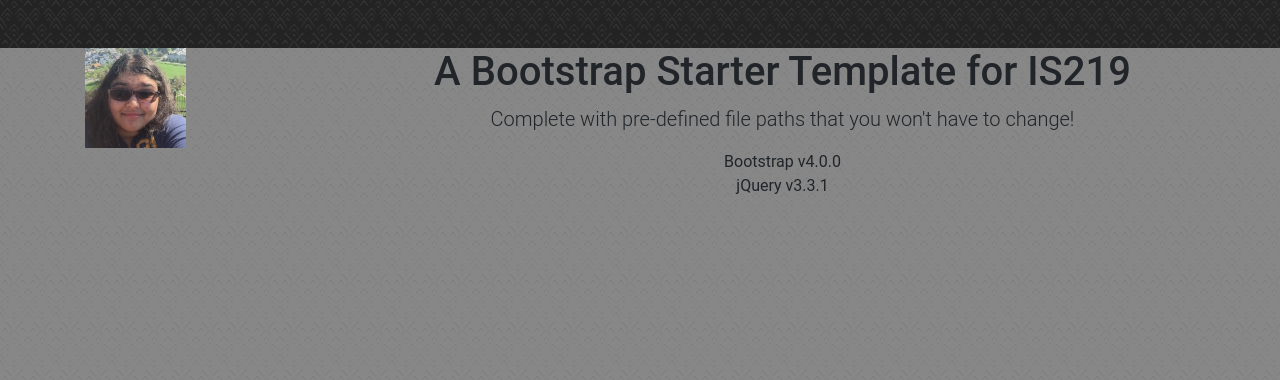
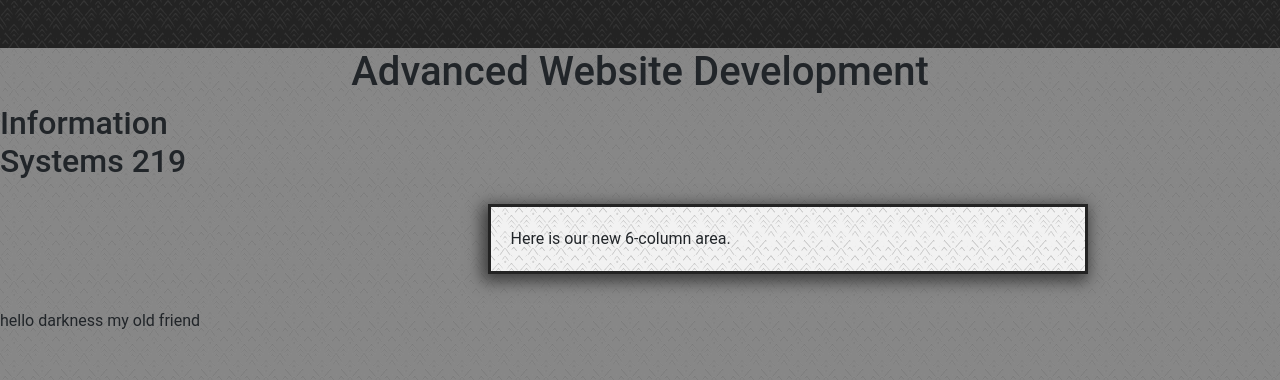
Before and after one commit to Rjp76/-is219s18RPatel-P1, a PHP site: page /index.html in a window 1280 px wide. Shown: the top 380 px of the page. Run offline with PHP 8.4, Linux system fonts and the light colour scheme.

Commit message:
reorgnization, restart and fixing the layout

```diff
--- a/index.html
+++ b/index.html
@@ -7,21 +7,16 @@
     <meta charset="utf-8">
     <meta http-equiv="X-UA-Compatible" content="IE=edge">
     <meta name="viewport" content="width=device-width, initial-scale=1">
-    <meta name="description" content="">
-    <meta name="author" content="">
+    <meta name="description" content="I try and make a resume site">
+    <meta name="author" content="Rati Patel">
 
-    <title>Bare - Start Bootstrap Template (for IS219)</title>
+    <title>Rati Patel Personal Website</title>
 
     <!-- Bootstrap Core CSS -->
     <link href="https://maxcdn.bootstrapcdn.com/bootstrap/4.0.0/css/bootstrap.min.css" rel="stylesheet">
 
     <!-- Custom CSS -->
     <link rel="stylesheet" href="style/main.css">
-    <style>
-    body {
-        /* Required padding for .navbar-fixed-top. Remove if using .navbar-static-top. Change if height of navigation changes. */
-    }
-    </style>
 
     <!-- HTML5 Shim and Respond.js IE8 support of HTML5 elements and media queries -->
     <!-- WARNING: Respond.js doesn't work if you view the page via file:// -->
@@ -37,31 +32,28 @@
 				<br>
 				<br>
 			</header>
-    <!-- Navigation -->
+<div class=‘container’>
+ <div class="col-md-12 text-center">
 
+ <h1>Advanced Website Development</h1>
+</div>
+<div class = "row">
+ <div class="col-md-offset-1 col-md-3 sidebar">
+ <aside>
+ <h2>Information Systems 219</h2>
+ <br><br><br><br><br>
+ hello darkness my old friend
+</aside>
+</div>
+<div class="col-md-offset-1 col-md-8">
+	<main>
+ Here is our new 6-column area.
+</main>
+</div>
+</div>
+</div>
 
-    <!-- Page Content -->
-    <div class="container">
-    	<div class="row">
-    		<div class="col-md-3">
-    			<div class= "sidebar">
-    			<img src="images/myFace.jpg" alt="My Face" height="100px" >
-    </div>
 </div>
-            <div class="col-md-9 text-center">
-                <h1>A Bootstrap Starter Template for IS219</h1>
-                <p class="lead">Complete with pre-defined file paths that you won't have to change!</p>
-                <ul class="list-unstyled">
-                    <li>Bootstrap v4.0.0</li>
-                    <li>jQuery v3.3.1</li>
-                </ul>
-            </div>
-        </div>
-        <!-- /.row -->
-
-    </div>
-    <!-- /.container -->
-    <!-- jQuery Version 3.3.1 -->
     <script
         src="http://code.jquery.com/jquery-3.3.1.min.js"
         integrity="sha256-FgpCb/KJQlLNfOu91ta32o/NMZxltwRo8QtmkMRdAu8="
```
Also changed, not shown: main.css (+19 -30 lines).
